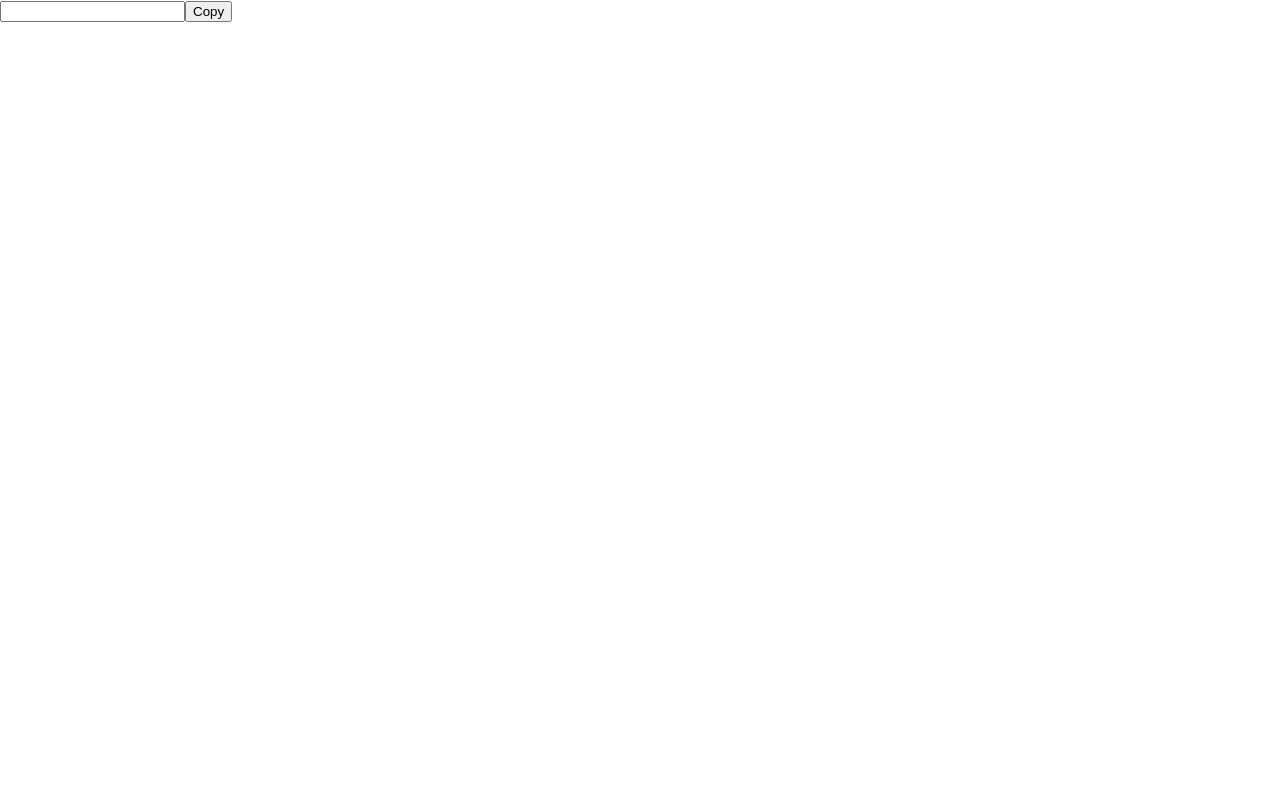
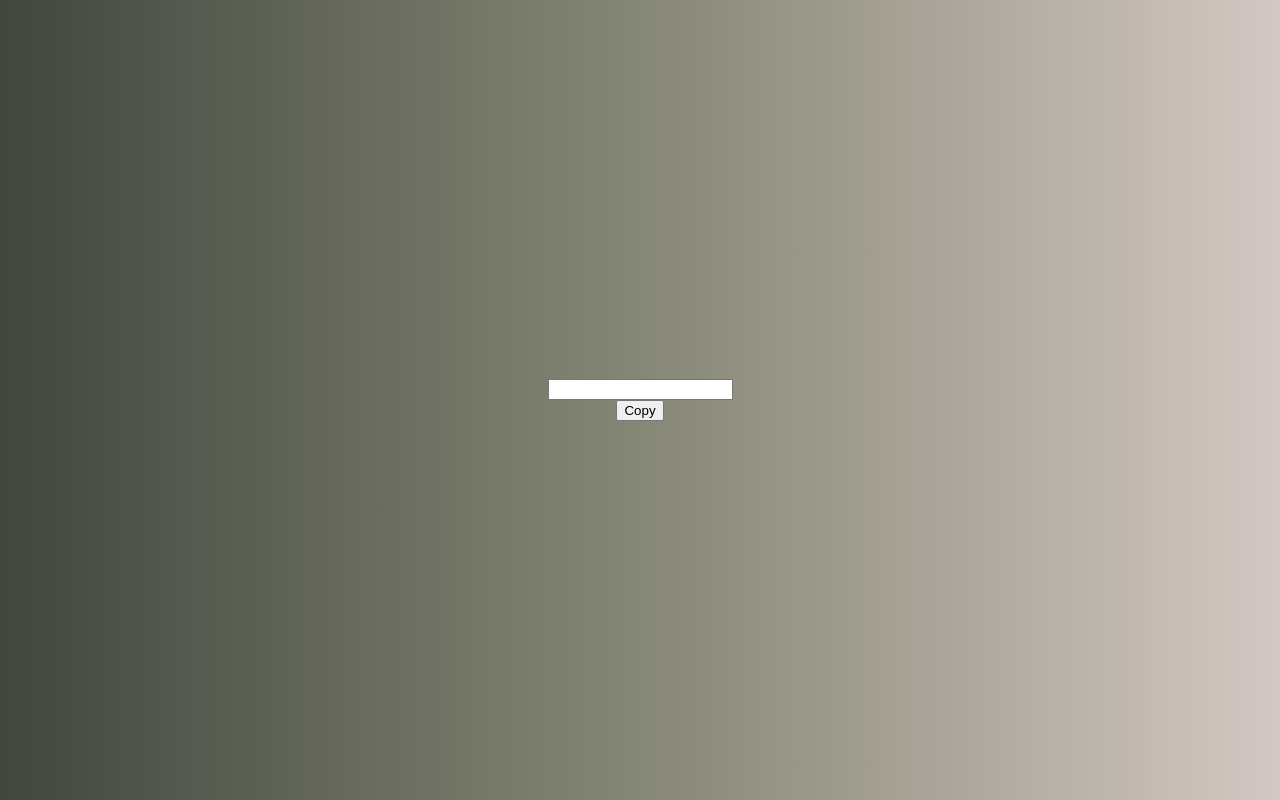
Before and after one commit to MhmdNdri/Next-Access, a Next.js app: page /clipboard in a window 1280 px wide. Built offline with nearby package versions, Linux system fonts and the light colour scheme.

Commit message:
Update: bluetooth & notif styles

```diff
--- a/pages/bluetooth.js
+++ b/pages/bluetooth.js
@@ -1,5 +1,5 @@
 import React from 'react'
-
+import styles from "../styles/Location.module.css"
 const Bluetooth = () => {
 
     const bluetoothHandler = () => {
@@ -17,8 +17,8 @@ const Bluetooth = () => {
             .catch(error => { console.error(error); });
     }
     return (
-        <div>
-            <button onClick={bluetoothHandler}>
+        <div className={styles.container}>
+            <button className={styles.btn} onClick={bluetoothHandler}>
                 bluetooth
             </button>
         </div>
--- a/pages/clipboard.js
+++ b/pages/clipboard.js
@@ -1,4 +1,5 @@
 import React, { useState, useRef } from 'react'
+import styles from "../styles/Clipboard.module.css"
 import { CopyToClipboard } from 'react-copy-to-clipboard';
 
 export default function clipboard() {
@@ -28,7 +29,7 @@ export default function clipboard() {
     };
 
     return (
-        <div>
+        <div className={styles.container}>
             <input type="text"
                 value={text}
                 onChange={(e) => setText(e.target.value)} />
--- a/pages/notification.js
+++ b/pages/notification.js
@@ -1,5 +1,6 @@
 import React from 'react'
 import Push from "push.js"
+import styles from "../styles/Location.module.css"
 const Notification = () => {
 
     const sendNotification = () => {
@@ -22,8 +23,8 @@ const Notification = () => {
         });
     }
     return (
-        <div>
-            <button onClick={sendNotification}>
+        <div className={styles.container}>
+            <button className={styles.btn} onClick={sendNotification}>
                 Send A notification
             </button>
         </div>
--- /dev/null
+++ b/styles/Clipboard.module.css
@@ -0,0 +1,8 @@
+.container{
+    min-height: 100vh;
+    background-image: linear-gradient(to right, #41463e 0%, #878877  51%, #d3c8c3  100%);
+    align-items: center;
+    display: flex;
+    justify-content: center;
+    flex-direction: column;
+}
```
Also changed, not shown: 1 other file (tests, documents, lock files or other folders).
